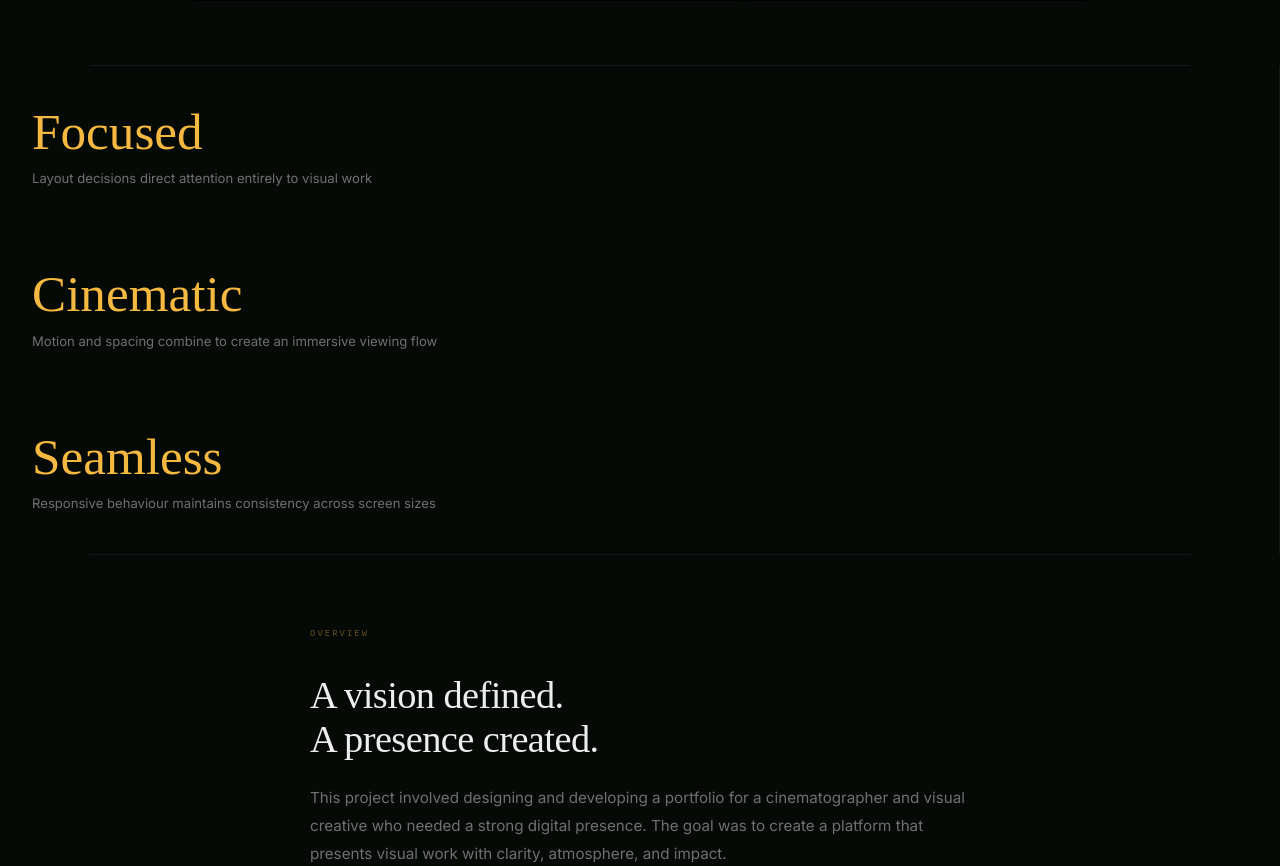
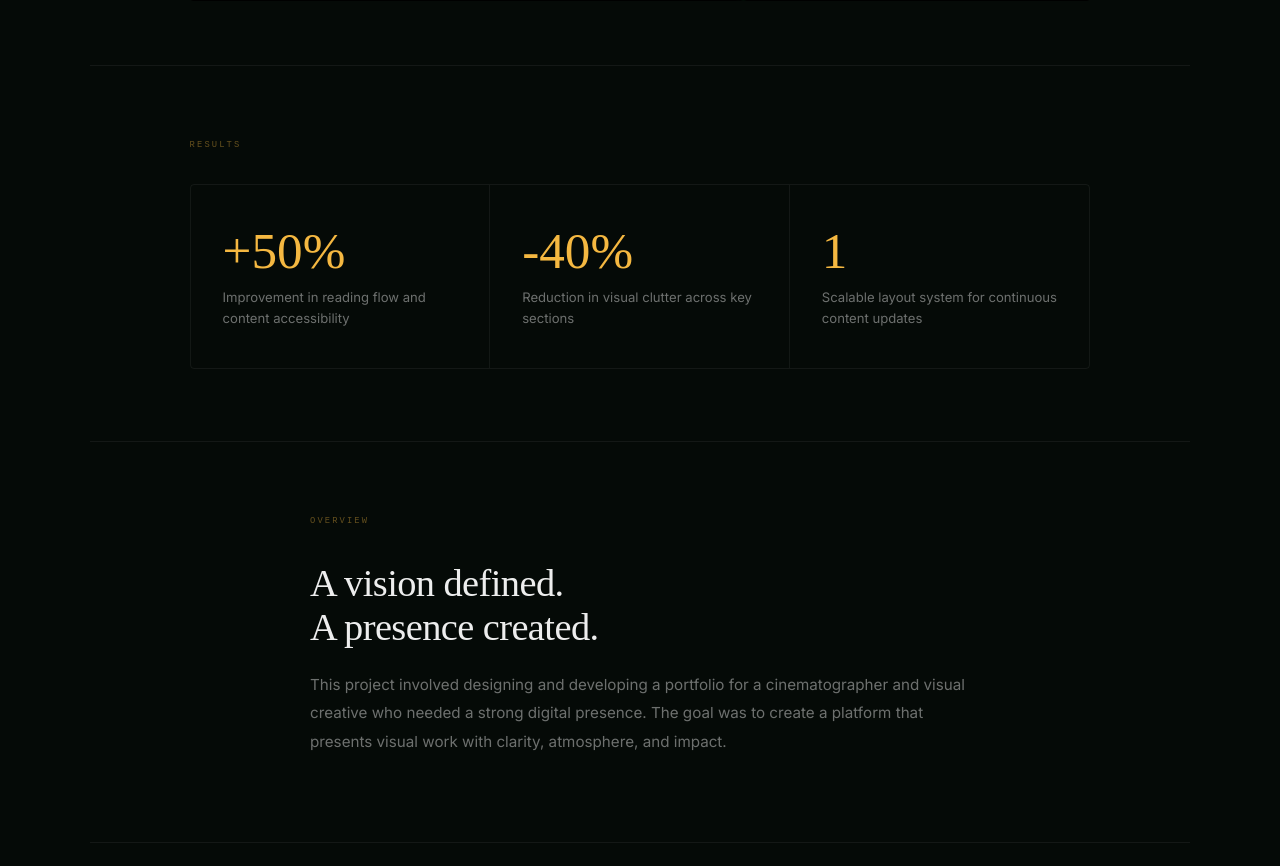
Before and after one commit to olsanx/GREENFOLIO, a plain HTML site: page caseTIM.html in a window 1280 px wide. Shown: the part 1294-2160 px from the top of the page. Drawn offline with nearby package versions, Linux system fonts and the light colour scheme; a web font is replaced by a local one.

Commit message:
Add files via upload

```diff
--- a/caseTIM.html
+++ b/caseTIM.html
@@ -62,26 +62,23 @@
 
     <hr class="cs-rule">
 
-    <div class="cs-result">
-        <div class="cs-result__num">Focused</div>
-        <div class="cs-result__text">
-            Layout decisions direct attention entirely to visual work
+    <section class="cs-results reveal">
+        <p class="cs-label">Results</p>
+        <div class="cs-results__grid">
+            <div class="cs-result">
+                <div class="cs-result__num">+50%</div>
+                <div class="cs-result__text">Improvement in reading flow and content accessibility</div>
+            </div>
+            <div class="cs-result">
+                <div class="cs-result__num">-40%</div>
+                <div class="cs-result__text">Reduction in visual clutter across key sections</div>
+            </div>
+            <div class="cs-result">
+                <div class="cs-result__num">1</div>
+                <div class="cs-result__text">Scalable layout system for continuous content updates</div>
+            </div>
         </div>
-    </div>
-
-    <div class="cs-result">
-        <div class="cs-result__num">Cinematic</div>
-        <div class="cs-result__text">
-            Motion and spacing combine to create an immersive viewing flow
-        </div>
-    </div>
-
-    <div class="cs-result">
-        <div class="cs-result__num">Seamless</div>
-        <div class="cs-result__text">
-            Responsive behaviour maintains consistency across screen sizes
-        </div>
-    </div>
+    </section>
 
     <hr class="cs-rule">
 
```
Also changed, not shown: caseAOS.html (+6 -17 lines), caseNOLA.html (+7 -18 lines).
